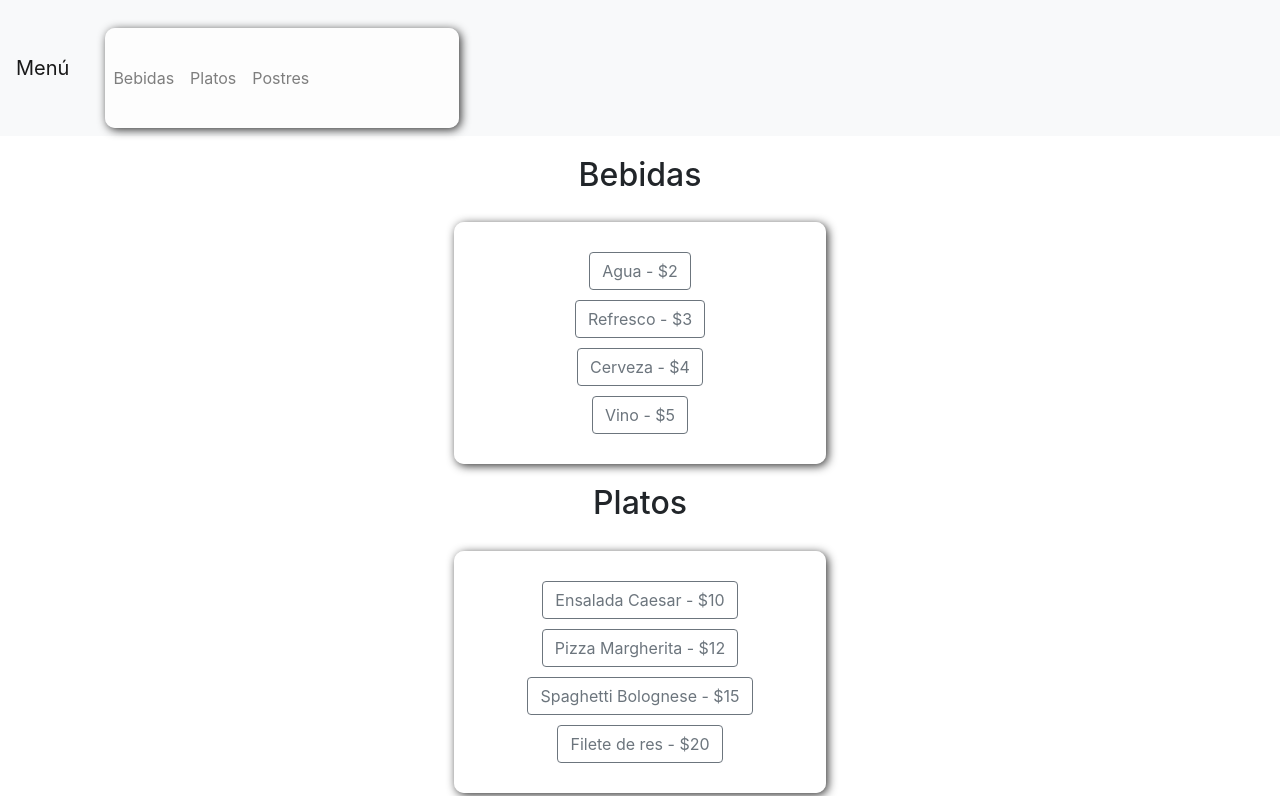
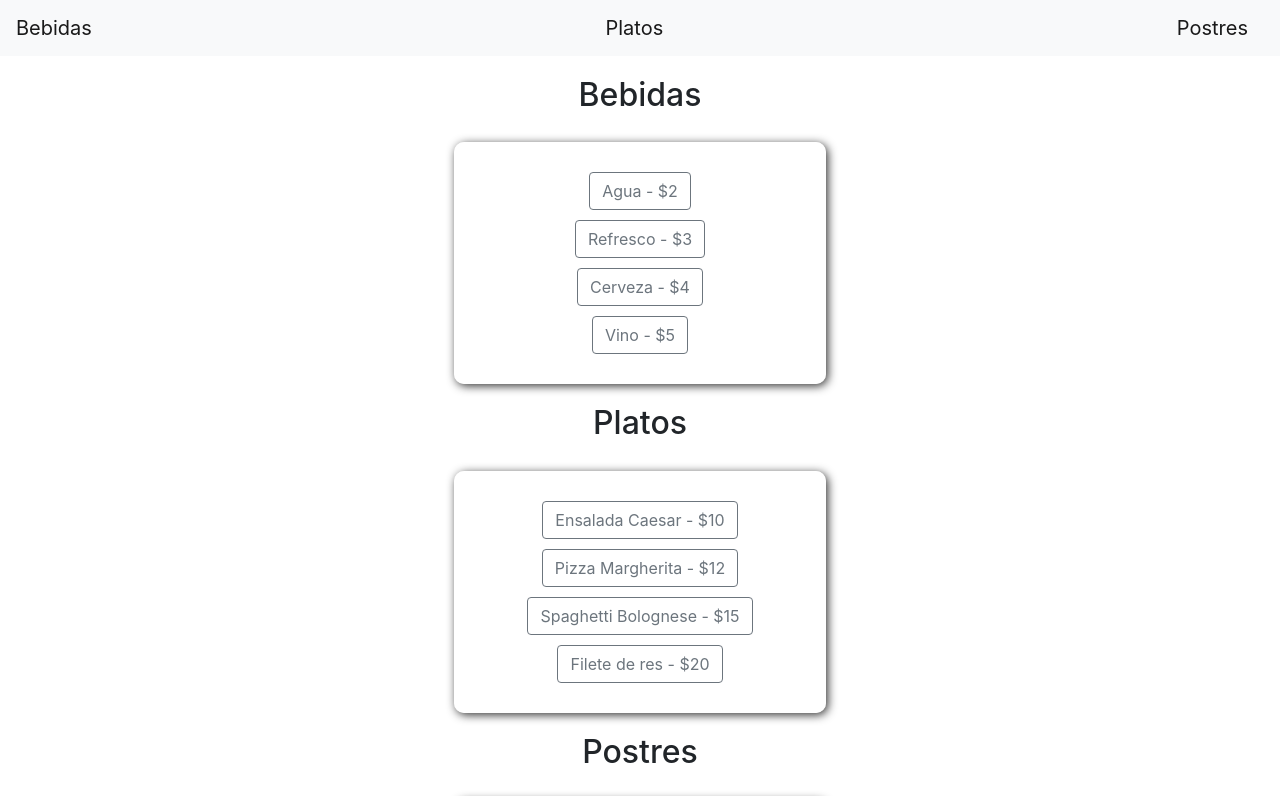
Before and after one commit to alexalvarezjl/menu-AI, a plain HTML site: page index.html in a window 1280 px wide. Shown: the top 796 px of the page. Drawn offline with nearby package versions, Linux system fonts and the light colour scheme.

Commit message:
vuelta navbar

```diff
--- a/index.html
+++ b/index.html
@@ -49,25 +49,10 @@
 </head>
 
 <body>
-  <nav class="navbar navbar-expand-lg navbar-light bg-light">
-    <a class="navbar-brand" href="#">Menú</a>
-    <button class="navbar-toggler" type="button" data-toggle="collapse" data-target="#navbarNav"
-      aria-controls="navbarNav" aria-expanded="false" aria-label="Toggle navigation">
-      <span class="navbar-toggler-icon"></span>
-    </button>
-    <div class="collapse navbar-collapse" id="navbarNav">
-      <ul class="navbar-nav">
-        <li class="nav-item">
-          <a class="nav-link" href="#bebidas">Bebidas</a>
-        </li>
-        <li class="nav-item">
-          <a class="nav-link" href="#platos">Platos</a>
-        </li>
-        <li class="nav-item">
-          <a class="nav-link" href="#postres">Postres</a>
-        </li>
-      </ul>
-    </div>
+  <nav class="navbar navbar-light bg-light">
+    <a class="navbar-brand" href="#bebidas">Bebidas</a>
+    <a class="navbar-brand" href="#platos">Platos</a>
+    <a class="navbar-brand" href="#postres">Postres</a>
   </nav>
 
   <div class="menu">
```
